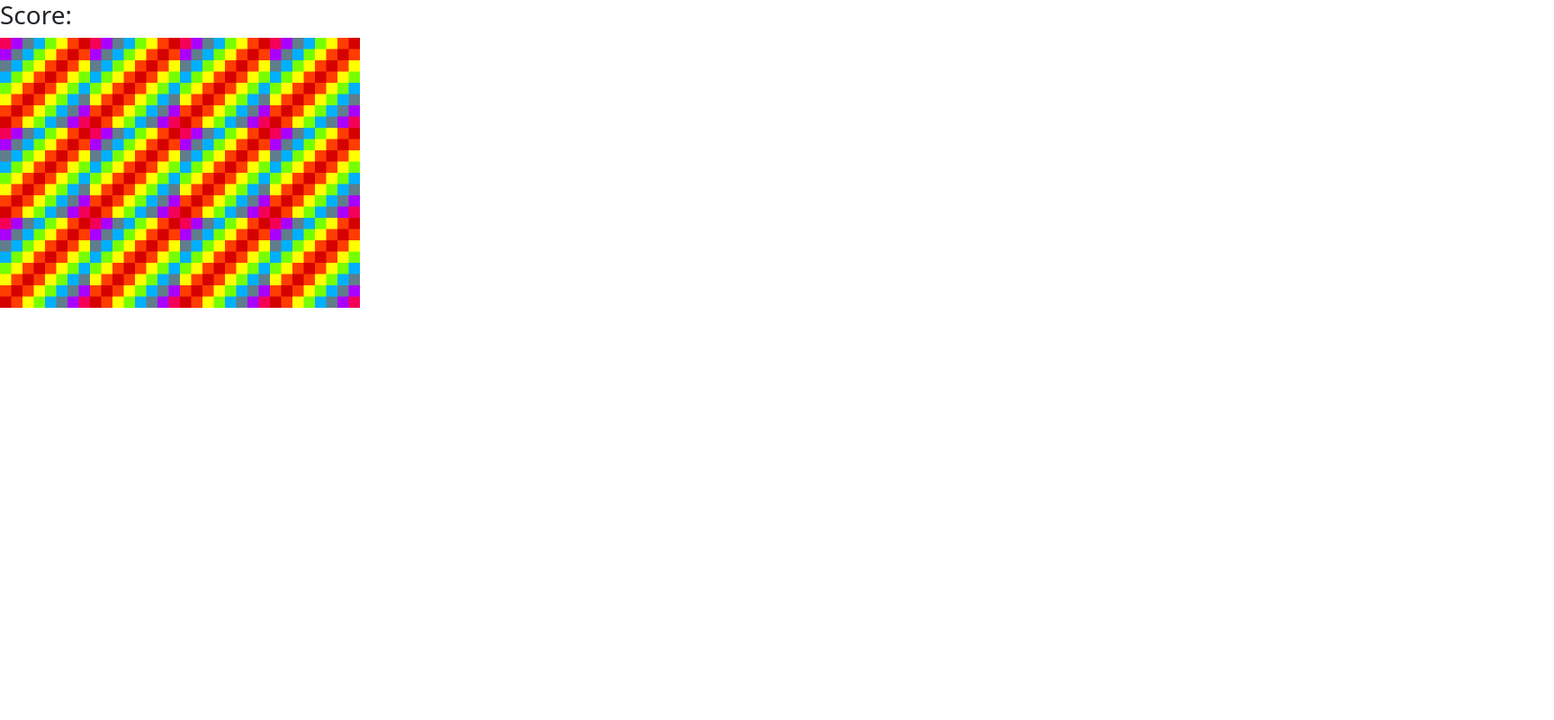
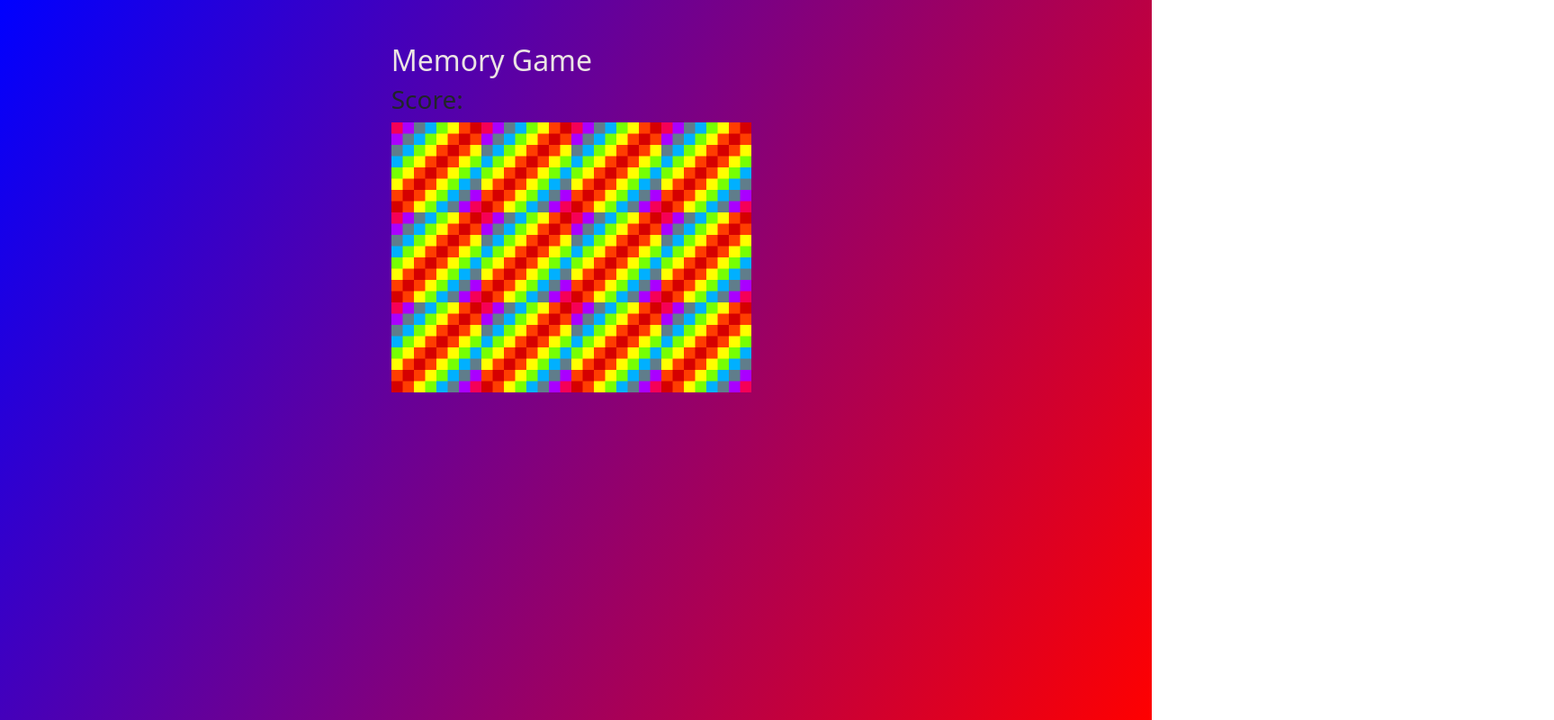
Before and after one commit to Fanger53/memory-game-JS, a website built with webpack: page dist/index.html in a window 1280 px wide. Shown: the whole page at 90% size, 1727 px wide, since content can reach past the window. Built offline with nearby package versions, Linux system fonts and the light colour scheme.

Commit message:
styling the background and reposition the grid

```diff
--- a/src/style.scss
+++ b/src/style.scss
@@ -1,6 +1,18 @@
 * {
   margin: 0;
   padding: 0;
+}
+
+body {
+  background-image: linear-gradient(120deg, blue, red);
+  background-repeat: no-repeat;
+  background-size: cover;
+  background-position: center;
+  height: 100vh;
+}
+
+h2 {
+  color: rgb(236, 228, 228);
 }
 
 .grid {
```
Also changed, not shown: dist/index.html, dist/main.js.
